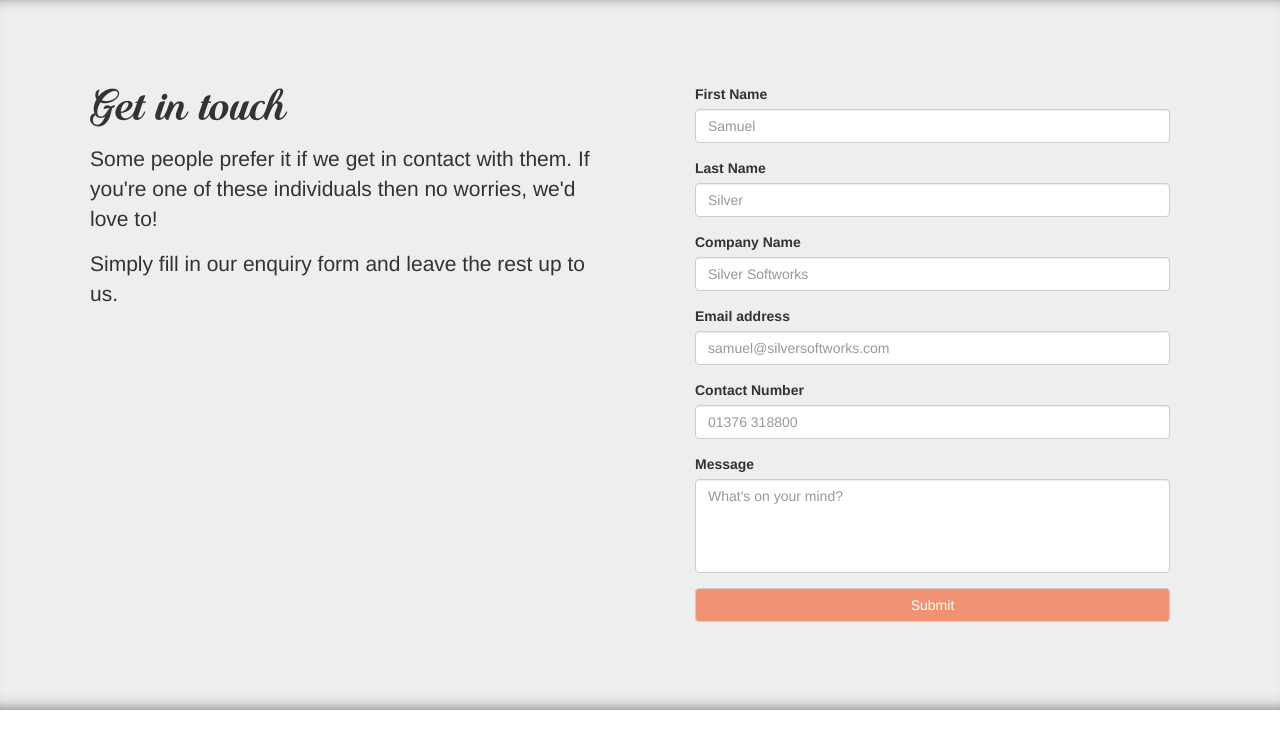
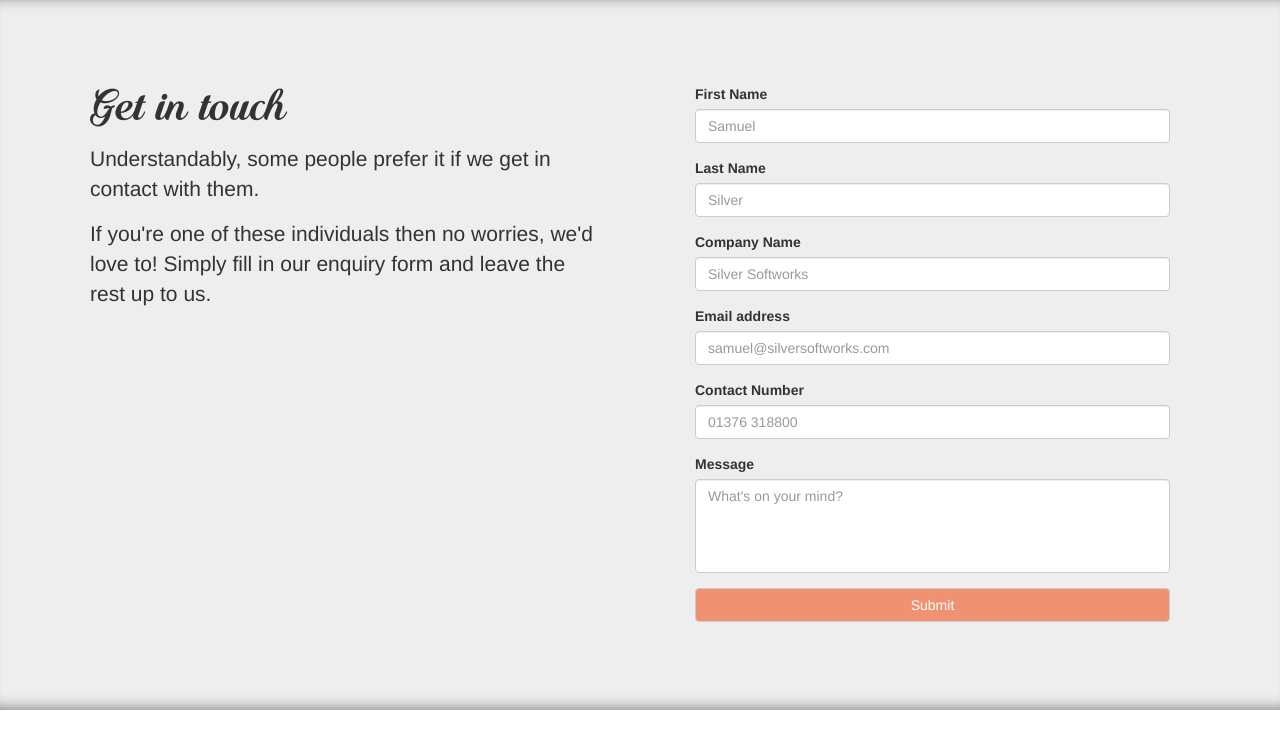
Before and after one commit to ThomasDavidPacker/Silver-Softworks, a Jekyll site: the page built from contact.html, in a window 1280 px wide and 900 px high, scrolled down 1438 px, cut to the strip 113-862 px from the top of the window. Built offline with Jekyll 4.4.1, drawn with Linux system fonts in a browser that asks for light colours.

Commit message:
Minor updates
Minor updates

```diff
--- a/contact.html
+++ b/contact.html
@@ -65,8 +65,8 @@ layout: default
 				<div class="col-md-6">
 					<div class="c_section_content">
 						<h2 class="c_silsof_header c_header_medium">Get in touch</h2>
-						<p class="c_paragraph_medium">Some people prefer it if we get in contact with them. If you're one of these individuals then no worries, we'd love to!</p>
-						<p>Simply fill in our enquiry form and leave the rest up to us.</p>
+						<p class="c_paragraph_medium">Understandably, some people prefer it if we get in contact with them.</p>
+						<p>If you're one of these individuals then no worries, we'd love to! Simply fill in our enquiry form and leave the rest up to us.</p>
 					</div>
 				</div>
 				<div class="col-md-6">
```
